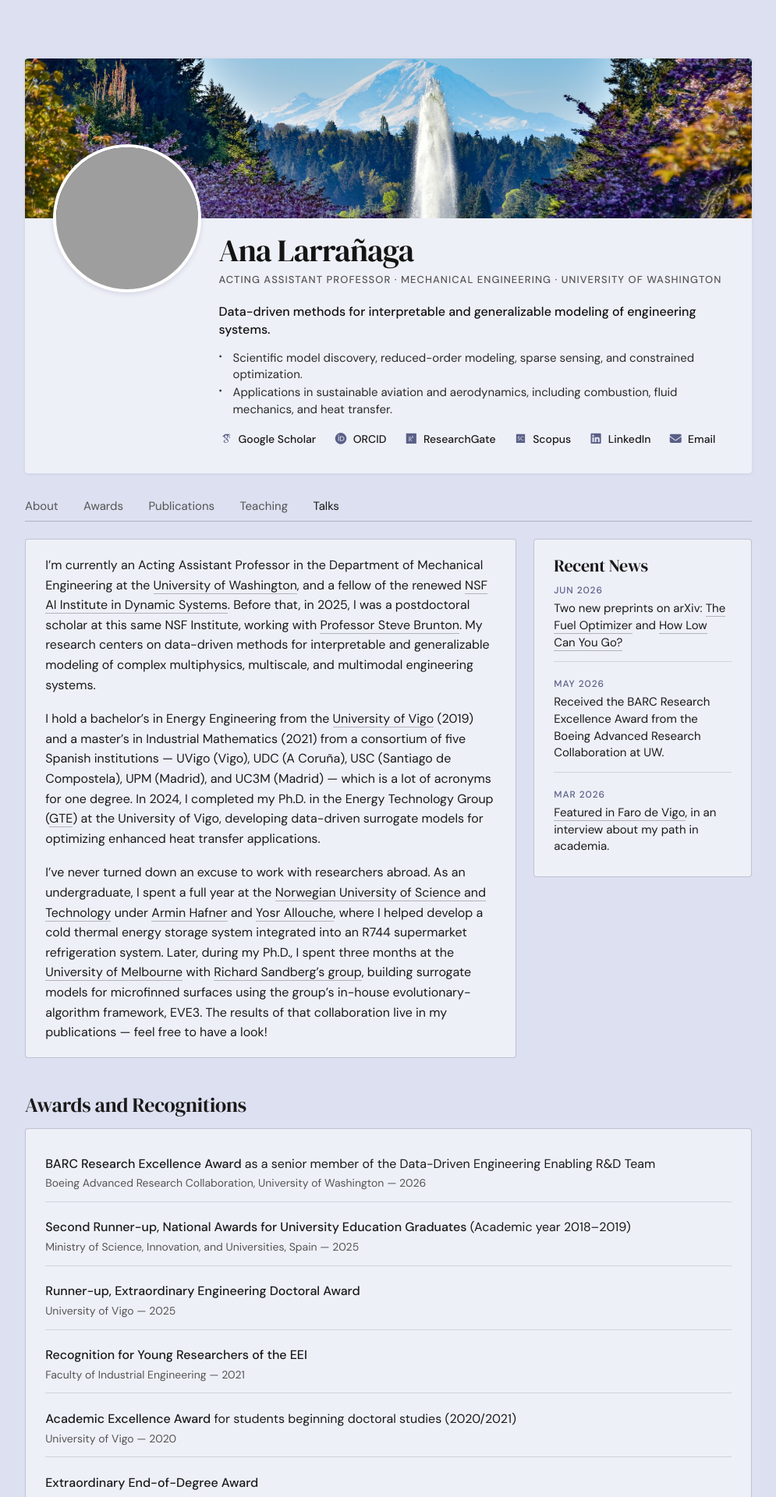
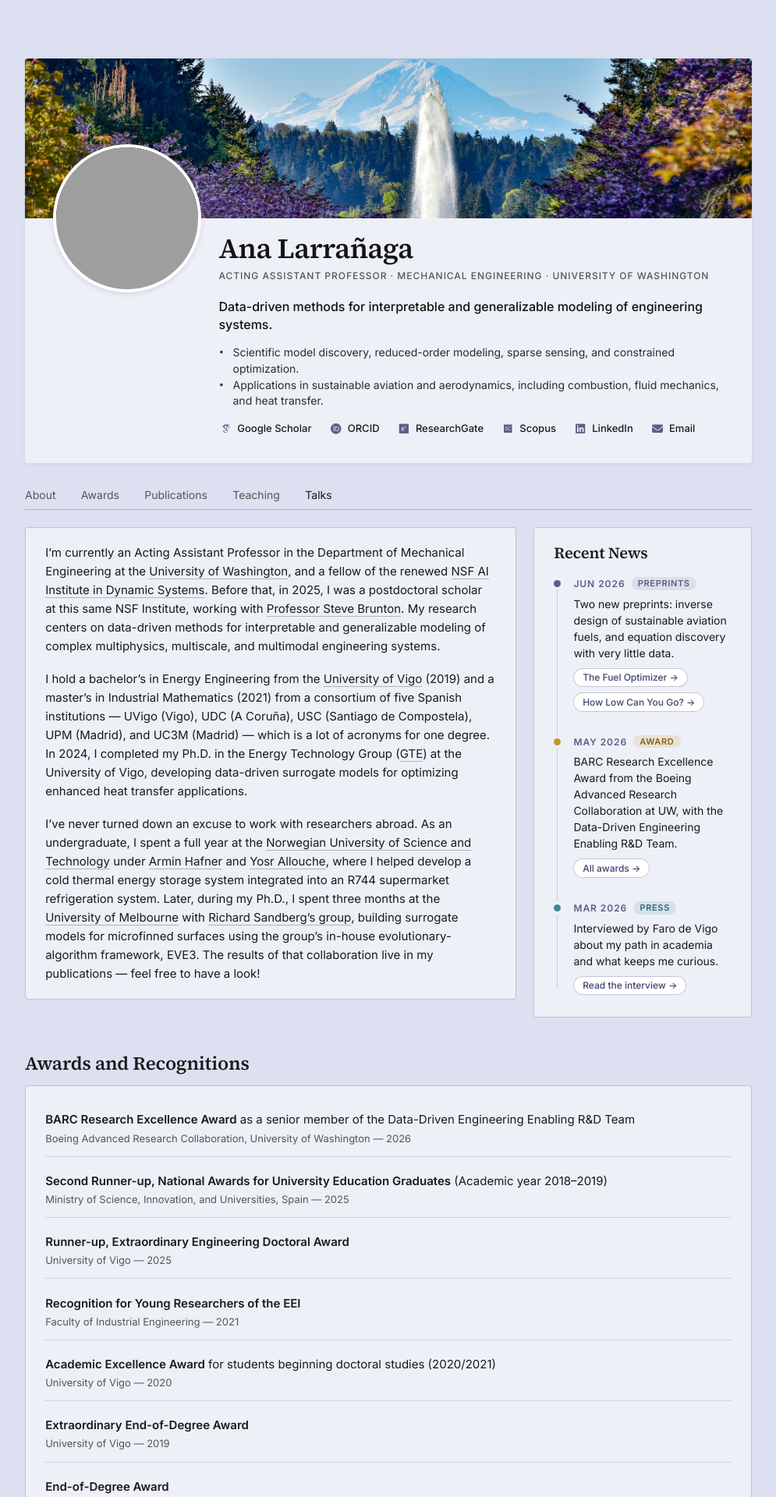
Before and after one commit to alarran/alarran.github.io, a Jekyll site: the page built from _pages/about.md, in a window 1280 px wide. Shown: the top 1920 px of the page at 78% size, without its empty margins (142-1137 px from the left). Built offline with Jekyll 4.4.1, drawn with Linux system fonts in a browser that asks for light colours; some web fonts are replaced; a script that is not in the unit is left out.

Commit message:
Fix fonts and sizes

```diff
--- a/_includes/head/custom.html
+++ b/_includes/head/custom.html
@@ -14,7 +14,7 @@
 <link rel="icon" href="/images/favicon.ico"/>
 <link rel="preconnect" href="https://fonts.googleapis.com">
 <link rel="preconnect" href="https://fonts.gstatic.com" crossorigin>
-<link href="https://fonts.googleapis.com/css2?family=DM+Serif+Display:ital@0;1&family=DM+Sans:ital,wght@0,300;0,400;0,500;1,300&display=swap" rel="stylesheet">
+<link href="https://fonts.googleapis.com/css2?family=Inter:ital,opsz,wght@0,14..32,400..700;1,14..32,400..700&family=Source+Serif+4:ital,opsz,wght@0,8..60,400..700;1,8..60,400..700&display=swap" rel="stylesheet">
 <meta name="theme-color" content="#ffffff"/>
 
 <!-- end custom head snippets -->
--- a/_pages/about.md
+++ b/_pages/about.md
@@ -22,20 +22,40 @@ I've never turned down an excuse to work with researchers abroad. As an undergra
 
 <div class="section-card news-panel" markdown="0">
   <h2>Recent News</h2>
-  <ul class="news-list">
-    <li>
-      <span class="news-date">Jun 2026</span>
-      Two new preprints on arXiv: <a href="https://arxiv.org/abs/2606.11099">The Fuel Optimizer</a> and <a href="https://arxiv.org/abs/2606.12182">How Low Can You Go?</a>
+  <!-- Newest first. Type classes: news-item--paper, news-item--award, news-item--press -->
+  <ol class="news-timeline">
+    <li class="news-item news-item--paper">
+      <div class="news-item__head">
+        <span class="news-date">Jun 2026</span>
+        <span class="news-type">Preprints</span>
+      </div>
+      <p class="news-item__text">Two new preprints: inverse design of sustainable aviation fuels, and equation discovery with very little data.</p>
+      <div class="news-item__links">
+        <a href="https://arxiv.org/abs/2606.11099">The Fuel Optimizer →</a>
+        <a href="https://arxiv.org/abs/2606.12182">How Low Can You Go? →</a>
+      </div>
     </li>
-    <li>
-      <span class="news-date">May 2026</span>
-      Received the BARC Research Excellence Award from the Boeing Advanced Research Collaboration at UW.
+    <li class="news-item news-item--award">
+      <div class="news-item__head">
+        <span class="news-date">May 2026</span>
+        <span class="news-type">Award</span>
+      </div>
+      <p class="news-item__text">BARC Research Excellence Award from the Boeing Advanced Research Collaboration at UW, with the Data-Driven Engineering Enabling R&amp;D Team.</p>
+      <div class="news-item__links">
+        <a href="#awards">All awards →</a>
+      </div>
     </li>
-    <li>
-      <span class="news-date">Mar 2026</span>
-      <a href="https://www.farodevigo.es/estela/2026/03/01/muevo-curiosidad-motiva-aprender-cosas-127380385.html" target="_blank" rel="noopener">Featured in Faro de Vigo</a>, in an interview about my path in academia.
+    <li class="news-item news-item--press">
+      <div class="news-item__head">
+        <span class="news-date">Mar 2026</span>
+        <span class="news-type">Press</span>
+      </div>
+      <p class="news-item__text">Interviewed by Faro de Vigo about my path in academia and what keeps me curious.</p>
+      <div class="news-item__links">
+        <a href="https://www.farodevigo.es/estela/2026/03/01/muevo-curiosidad-motiva-aprender-cosas-127380385.html">Read the interview →</a>
+      </div>
     </li>
-  </ul>
+  </ol>
 </div>
 
 </div>
--- a/_sass/_academic-pages-custom.scss
+++ b/_sass/_academic-pages-custom.scss
@@ -6,9 +6,9 @@ html {
 }
 
 body {
-  font-family: 'DM Sans', sans-serif;
+  font-family: 'Inter', -apple-system, 'Segoe UI', Helvetica, Arial, sans-serif;
   font-weight: 400;
-  font-size: 16px;
+  font-size: 15px;
   line-height: 1.6;
   -webkit-font-smoothing: antialiased;
   color: #1a1a1a;
@@ -19,8 +19,8 @@ body {
 }
 
 h1, h2, h3, h4 {
-  font-family: 'DM Serif Display', serif;
-  font-weight: 400;
+  font-family: 'Source Serif 4', Georgia, serif;
+  font-weight: 600;
   letter-spacing: -0.01em;
   line-height: 1.2;
 }
@@ -54,7 +54,7 @@ a:hover {
 }
 
 .site-title {
-  font-family: 'DM Serif Display', serif;
+  font-family: 'Source Serif 4', Georgia, serif;
   font-size: 16px;
   font-weight: 400;
   letter-spacing: -0.01em;
@@ -95,7 +95,7 @@ a:hover {
 /* ─── Sidebar / author profile ───────────────────────────────── */
 
 .sidebar {
-  font-family: 'DM Sans', sans-serif;
+  font-family: 'Inter', -apple-system, 'Segoe UI', Helvetica, Arial, sans-serif;
 }
 
 .author__avatar img {
@@ -105,7 +105,7 @@ a:hover {
 }
 
 .author__name {
-  font-family: 'DM Serif Display', serif;
+  font-family: 'Source Serif 4', Georgia, serif;
   font-size: 20px;
   font-weight: 400;
   letter-spacing: -0.01em;
@@ -145,15 +145,15 @@ a:hover {
 /* ─── Page content ───────────────────────────────────────────── */
 
 .page__content {
-  font-size: 16px;
+  font-size: 15px;
   font-weight: 400;
   line-height: 1.6;
 }
 
-.page__content h1 { font-size: 26px; margin-bottom: 0.5rem; }
-.page__content h2 { font-size: 26px; margin-top: 2.5rem; margin-bottom: 0.75rem; }
+.page__content h1 { font-size: 24px; margin-bottom: 0.5rem; }
+.page__content h2 { font-size: 24px; margin-top: 2.5rem; margin-bottom: 0.75rem; }
 .page__content h3 {
-  font-family: 'DM Sans', sans-serif;
+  font-family: 'Inter', -apple-system, 'Segoe UI', Helvetica, Arial, sans-serif;
   font-weight: 500;
   text-transform: uppercase;
   letter-spacing: 0.08em;
@@ -182,9 +182,9 @@ a:hover {
 }
 
 .list__item .archive__item-title {
-  font-family: 'DM Sans', sans-serif;
-  font-size: 18px;
-  font-weight: 500;
+  font-family: 'Inter', -apple-system, 'Segoe UI', Helvetica, Arial, sans-serif;
+  font-size: 16px;
+  font-weight: 600;
   margin: 0 0 0.35rem;
   line-height: 1.4;
 }
@@ -216,7 +216,7 @@ a:hover {
 /* ─── Buttons ────────────────────────────────────────────────── */
 
 .btn {
-  font-family: 'DM Sans', sans-serif;
+  font-family: 'Inter', -apple-system, 'Segoe UI', Helvetica, Arial, sans-serif;
   font-size: 13px;
   font-weight: 400;
   letter-spacing: 0.06em;
@@ -259,14 +259,14 @@ a:hover {
 }
 
 .page__footer footer {
-  font-size: 13px;
+  font-size: 12px;
   font-weight: 400;
   color: #777;
   letter-spacing: 0.02em;
 }
 
 .page__footer-copyright {
-  font-size: 13px;
+  font-size: 12px;
   color: #777;
 }
 
@@ -289,7 +289,7 @@ a:hover {
 
 .stat strong {
   display: block;
-  font-family: 'DM Serif Display', serif;
+  font-family: 'Source Serif 4', Georgia, serif;
   font-size: 26px;
   font-weight: 400;
   color: #1a1a1a;
@@ -384,18 +384,18 @@ a:hover {
 }
 
 .profile-name {
-  font-family: 'DM Serif Display', serif;
-  font-size: 40px;
-  font-weight: 400;
+  font-family: 'Source Serif 4', Georgia, serif;
+  font-size: 36px;
+  font-weight: 600;
   margin: 0 0 0.3rem;
-  letter-spacing: -0.02em;
+  letter-spacing: -0.015em;
   line-height: 1.15;
   color: #141414;
   border-bottom: none;
 }
 
 .profile-position {
-  font-size: 13px;
+  font-size: 12px;
   text-transform: uppercase;
   letter-spacing: 0.08em;
   color: #555;
@@ -420,7 +420,7 @@ a:hover {
 }
 
 .profile-interests li {
-  font-size: 15px;
+  font-size: 14px;
   font-weight: 400;
   color: #2b2b2b;
   line-height: 1.45;
@@ -450,7 +450,7 @@ a:hover {
   display: inline-flex;
   align-items: center;
   gap: 0.35rem;
-  font-size: 14px;
+  font-size: 13px;
   font-weight: 500;
   color: #1a1a1a;
   border-bottom: 1px solid transparent;
@@ -459,7 +459,7 @@ a:hover {
 }
 
 .profile-links a i {
-  font-size: 15px;
+  font-size: 14px;
   color: #5a5f87;
 }
 
@@ -489,7 +489,7 @@ a:hover {
 }
 
 .profile-tabs a {
-  font-size: 15px;
+  font-size: 14px;
   font-weight: 400;
   color: #555;
   white-space: nowrap;
@@ -516,16 +516,16 @@ a:hover {
 /* ─── Profile content area ───────────────────────────────────── */
 
 .profile-content p {
-  font-size: 16px;
+  font-size: 15px;
   line-height: 1.6;
   color: #1a1a1a;
   margin-bottom: 1rem;
 }
 
 .profile-content h2 {
-  font-size: 26px;
-  font-family: 'DM Serif Display', serif;
-  font-weight: 400;
+  font-size: 24px;
+  font-family: 'Source Serif 4', Georgia, serif;
+  font-weight: 600;
   color: #1a1a1a;
   margin: 2.5rem 0 0.75rem;
   text-transform: none;
@@ -581,7 +581,7 @@ html {
 }
 
 .entry-meta {
-  font-size: 14px;
+  font-size: 13px;
   font-weight: 500;
   color: #5a5f87;
   line-height: 1.5;
@@ -589,8 +589,8 @@ html {
 }
 
 .profile-content .entry-title {
-  font-size: 18px;
-  font-weight: 500;
+  font-size: 16px;
+  font-weight: 600;
   line-height: 1.4;
   color: #1a1a1a;
   margin: 0 0 0.3rem;
@@ -606,19 +606,19 @@ html {
 }
 
 .profile-content .entry-detail {
-  font-size: 14px;
+  font-size: 13px;
   line-height: 1.5;
   color: #555;
   margin: 0 0 0.2rem;
 }
 
 .entry-detail strong {
-  font-weight: 500;
+  font-weight: 600;
   color: #1a1a1a;
 }
 
 .profile-content .entry-links {
-  font-size: 14px;
+  font-size: 13px;
   margin: 0.35rem 0 0;
 }
 
@@ -645,7 +645,7 @@ html {
 }
 
 .profile-content .scholar-link {
-  font-size: 15px;
+  font-size: 14px;
   margin: 0.9rem 0 0;
   padding-top: 0.9rem;
   border-top: 0.5px solid rgba(0, 0, 0, 0.12);
@@ -700,7 +700,7 @@ html:has(.pub-dialog[open]) {
 }
 
 .pub-dialog p {
-  font-size: 15px;
+  font-size: 14px;
   line-height: 1.6;
   margin: 0 0 0.75rem;
 }
@@ -720,25 +720,25 @@ html:has(.pub-dialog[open]) {
 }
 
 .pub-dialog__title {
-  font-family: 'DM Serif Display', serif;
-  font-size: 24px;
-  font-weight: 400;
+  font-family: 'Source Serif 4', Georgia, serif;
+  font-size: 22px;
+  font-weight: 600;
   line-height: 1.25;
   margin: 0 0 0.6rem;
 }
 
 .pub-dialog .pub-dialog__authors {
-  font-size: 14px;
+  font-size: 13px;
   color: #555;
 }
 
 .pub-dialog__authors strong {
-  font-weight: 500;
+  font-weight: 600;
   color: #1a1a1a;
 }
 
 .pub-dialog .pub-dialog__citation {
-  font-size: 13px;
+  font-size: 12px;
   color: #555;
   background: #f4f5fa;
   border-radius: 4px;
@@ -747,7 +747,7 @@ html:has(.pub-dialog[open]) {
 
 .pub-dialog .pub-dialog__links {
   margin: 1.25rem 0 0;
-  font-size: 15px;
+  font-size: 14px;
 }
 
 .pub-dialog__links a {
@@ -766,7 +766,7 @@ html:has(.pub-dialog[open]) {
   }
 
   .pub-dialog__title {
-    font-size: 20px;
+    font-size: 19px;
   }
 }
 
@@ -777,19 +777,19 @@ html:has(.pub-dialog[open]) {
 }
 
 .course-list li {
-  font-size: 16px;
+  font-size: 15px;
   color: #1a1a1a;
   line-height: 1.6;
   margin-bottom: 0.2rem;
 }
 
 .course-list li strong {
-  font-weight: 500;
+  font-weight: 600;
   color: #1a1a1a;
 }
 
 .course-hours {
-  font-size: 14px;
+  font-size: 13px;
   color: #555;
   font-weight: 400;
 }
@@ -810,41 +810,124 @@ html:has(.pub-dialog[open]) {
 }
 
 .profile-content .news-panel h2 {
-  font-size: 22px;
-  margin: 0 0 0.6rem;
+  font-size: 20px;
+  margin: 0 0 1rem;
 }
 
-.news-list {
+/* Timeline: a thin vertical line with a dot per item, colored by type */
+.news-timeline {
+  position: relative;
   list-style: none;
   padding: 0;
   margin: 0;
 }
 
-.news-list li {
-  font-size: 15px;
-  line-height: 1.45;
-  color: #1a1a1a;
-  padding: 0.7rem 0;
-  border-bottom: 0.5px solid rgba(0, 0, 0, 0.12);
+.news-timeline::before {
+  content: '';
+  position: absolute;
+  left: 4px;
+  top: 0.45rem;
+  bottom: 0.45rem;
+  width: 1px;
+  background: rgba(90, 95, 135, 0.25);
 }
 
-.news-list li:first-child {
-  padding-top: 0;
+.news-item {
+  position: relative;
+  padding: 0 0 1.2rem 1.4rem;
 }
 
-.news-list li:last-child {
+.news-item:last-child {
   padding-bottom: 0;
-  border-bottom: none;
+}
+
+.news-item::before {
+  content: '';
+  position: absolute;
+  left: 0;
+  top: 0.3rem;
+  width: 9px;
+  height: 9px;
+  border-radius: 50%;
+  background: #5a5f87;
+  box-shadow: 0 0 0 3px #eef0f8;
+}
+
+.news-item__head {
+  display: flex;
+  flex-wrap: wrap;
+  align-items: center;
+  gap: 0.45rem;
+  margin-bottom: 0.3rem;
 }
 
 .news-date {
-  display: block;
   font-size: 12px;
-  color: #5a5f87;
+  font-weight: 600;
   text-transform: uppercase;
   letter-spacing: 0.08em;
-  margin: 0 0 0.2rem;
+  color: #5a5f87;
+}
+
+.news-type {
+  font-size: 11px;
+  font-weight: 600;
+  text-transform: uppercase;
+  letter-spacing: 0.06em;
+  line-height: 1.5;
+  padding: 0 0.45rem;
+  border-radius: 999px;
+  color: #5a5f87;
+  background: rgba(90, 95, 135, 0.12);
+}
+
+.news-item--award::before {
+  background: #c9962d;
+}
+
+.news-item--award .news-type {
+  color: #8a6114;
+  background: rgba(201, 150, 45, 0.16);
+}
+
+.news-item--press::before {
+  background: #3a8a91;
+}
+
+.news-item--press .news-type {
+  color: #2b6f75;
+  background: rgba(58, 138, 145, 0.14);
+}
+
+.profile-content .news-item__text {
+  font-size: 14px;
+  line-height: 1.5;
+  margin: 0 0 0.5rem;
+}
+
+.news-item__links {
+  display: flex;
+  flex-wrap: wrap;
+  gap: 0.35rem;
+}
+
+/* Small pill buttons */
+.news-item__links a {
+  font-size: 12px;
   font-weight: 500;
+  line-height: 1.6;
+  color: #3f4470;
+  background: #fff;
+  border: 0.5px solid rgba(90, 95, 135, 0.35);
+  border-radius: 999px;
+  padding: 0.1rem 0.6rem;
+  transition: background 0.15s ease, color 0.15s ease, border-color 0.15s ease;
+}
+
+.news-item__links a:hover {
+  color: #fff;
+  background: #5a5f87;
+  border-color: #5a5f87;
 }
 
 @media (max-width: 860px) {
@@ -864,7 +947,7 @@ html:has(.pub-dialog[open]) {
 .award-list li {
   padding: 0.7rem 0;
   border-bottom: 0.5px solid rgba(0, 0, 0, 0.12);
-  font-size: 16px;
+  font-size: 15px;
   color: #1a1a1a;
   line-height: 1.5;
 }
@@ -874,12 +957,12 @@ html:has(.pub-dialog[open]) {
 }
 
 .award-title {
-  font-weight: 500;
+  font-weight: 600;
 }
 
 .award-source {
   display: block;
-  font-size: 14px;
+  font-size: 13px;
   color: #555;
   margin-top: 0.15rem;
 }
@@ -923,9 +1006,9 @@ html:has(.pub-dialog[open]) {
 }
 
 .profile-content .highlight-title {
-  font-family: 'DM Sans', sans-serif;
-  font-size: 18px;
-  font-weight: 500;
+  font-family: 'Inter', -apple-system, 'Segoe UI', Helvetica, Arial, sans-serif;
+  font-size: 16px;
+  font-weight: 600;
   line-height: 1.35;
   letter-spacing: 0;
   margin: 0 0 0.4rem;
@@ -933,7 +1016,7 @@ html:has(.pub-dialog[open]) {
 }
 
 .profile-content .highlight-desc {
-  font-size: 16px;
+  font-size: 14px;
   font-weight: 400;
   line-height: 1.55;
   color: #3a3a3a;
@@ -942,7 +1025,7 @@ html:has(.pub-dialog[open]) {
 
 .highlight-meta {
   display: inline-block;
-  font-size: 14px;
+  font-size: 13px;
   font-weight: 500;
   color: #5a5f87;
 }
@@ -1016,8 +1099,8 @@ html:has(.pub-dialog[open]) {
 
 .single-profile-wrap h1,
 .single-profile-wrap .page__title {
-  font-size: 26px !important;
-  font-weight: 400 !important;
+  font-size: 24px !important;
+  font-weight: 600 !important;
   margin-bottom: 0.6rem !important;
   line-height: 1.25 !important;
   letter-spacing: -0.01em;
@@ -1025,7 +1108,7 @@ html:has(.pub-dialog[open]) {
 }
 
 .single-meta {
-  font-size: 14px;
+  font-size: 13px;
   color: #555;
   margin: 0 0 0 ;
   padding-bottom: 1.25rem;
@@ -1033,7 +1116,7 @@ html:has(.pub-dialog[open]) {
 }
 
 .single-citation {
-  font-size: 14px;
+  font-size: 13px;
   color: #555;
   margin-top: 2rem;
   padding-top: 1rem;
@@ -1067,11 +1150,11 @@ html:has(.pub-dialog[open]) {
   }
 
   .profile-name {
-    font-size: 30px;
+    font-size: 28px;
   }
 
   .profile-content h2 {
-    font-size: 22px;
+    font-size: 21px;
   }
 
   .profile-tabs a {
@@ -1085,7 +1168,7 @@ html:has(.pub-dialog[open]) {
   }
 
   .single-profile-wrap .page__title {
-    font-size: 22px !important;
+    font-size: 21px !important;
   }
 
   .single-profile-wrap {
```
